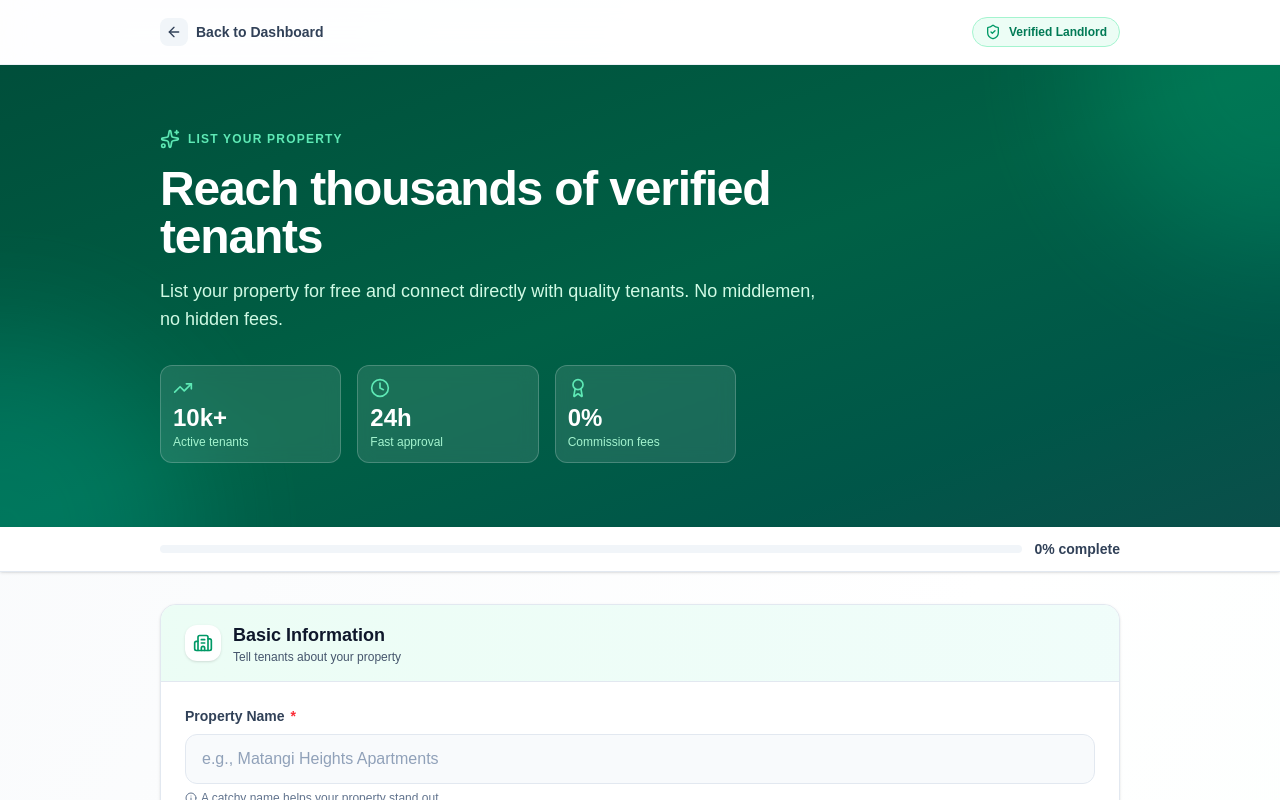
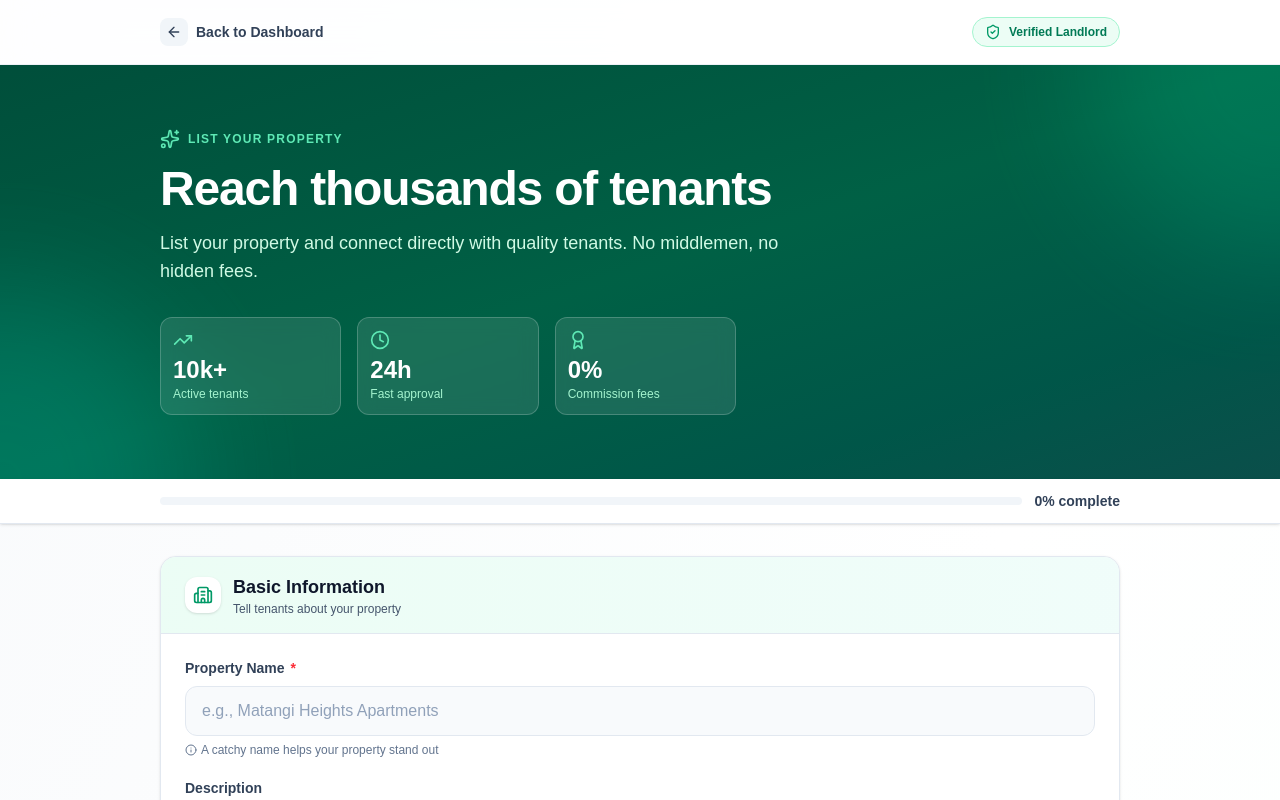
Before and after one commit to muretigreg-max/kejapoa, a Next.js app: page /landlord/properties/new in a window 1280 px wide. Shown: the top 800 px of the page. Built offline with nearby package versions, Linux system fonts and the light colour scheme; no server answers.

Commit message:
Fix: Add missing Star icon import to landlord property page

```diff
--- a/src/app/landlord/properties/new/page.tsx
+++ b/src/app/landlord/properties/new/page.tsx
@@ -246,10 +246,10 @@ export default function NewPropertyPage() {
             <span className="text-xs font-bold tracking-widest uppercase text-emerald-300">List Your Property</span>
           </div>
           <h1 className="text-3xl sm:text-5xl font-extrabold tracking-tight mb-4 max-w-2xl">
-            Reach thousands of verified tenants
+            Reach thousands of tenants
           </h1>
           <p className="text-lg text-emerald-100 max-w-2xl mb-8">
-            List your property for free and connect directly with quality tenants. No middlemen, no hidden fees.
+            List your property and connect directly with quality tenants. No middlemen, no hidden fees.
           </p>
 
           {/* Stats */}
```
